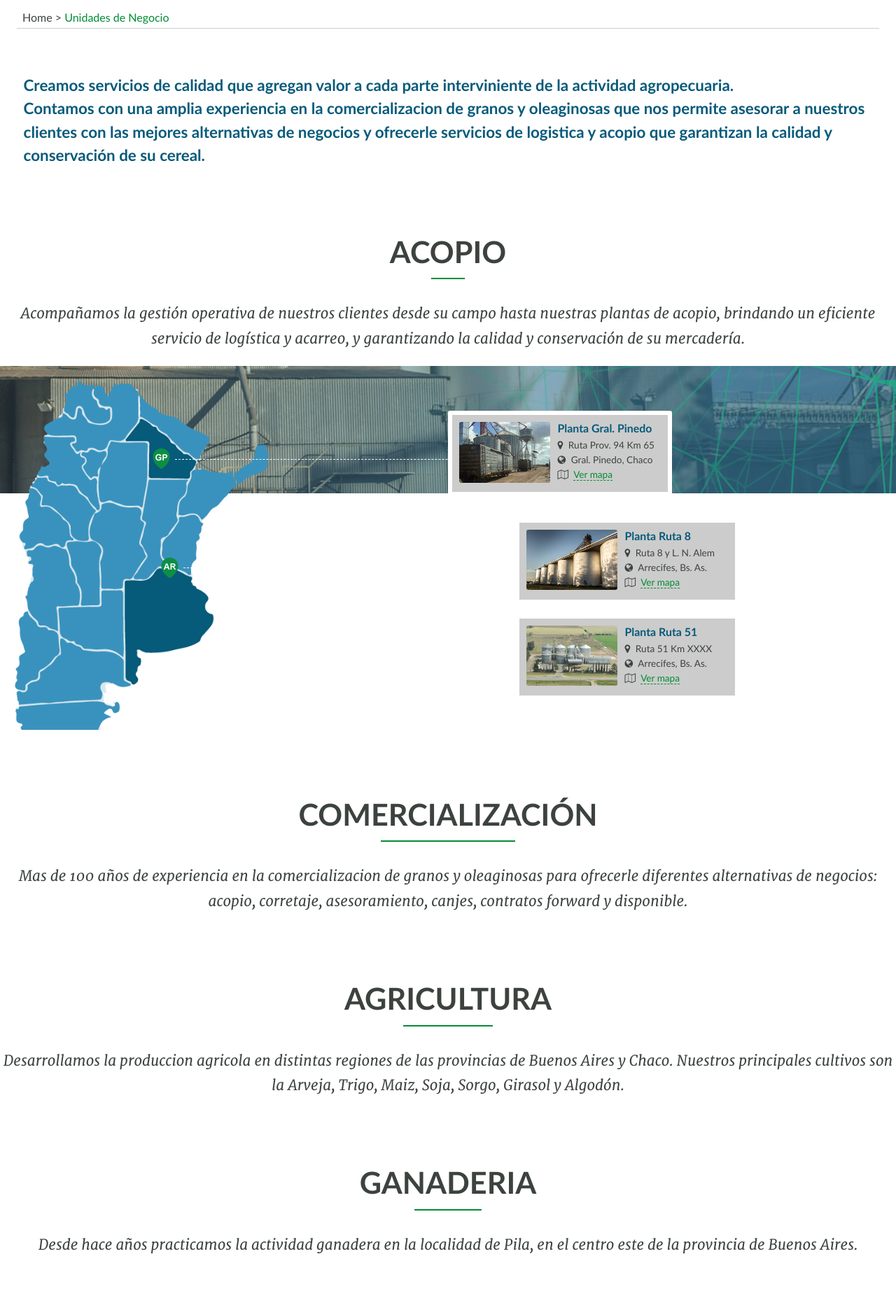
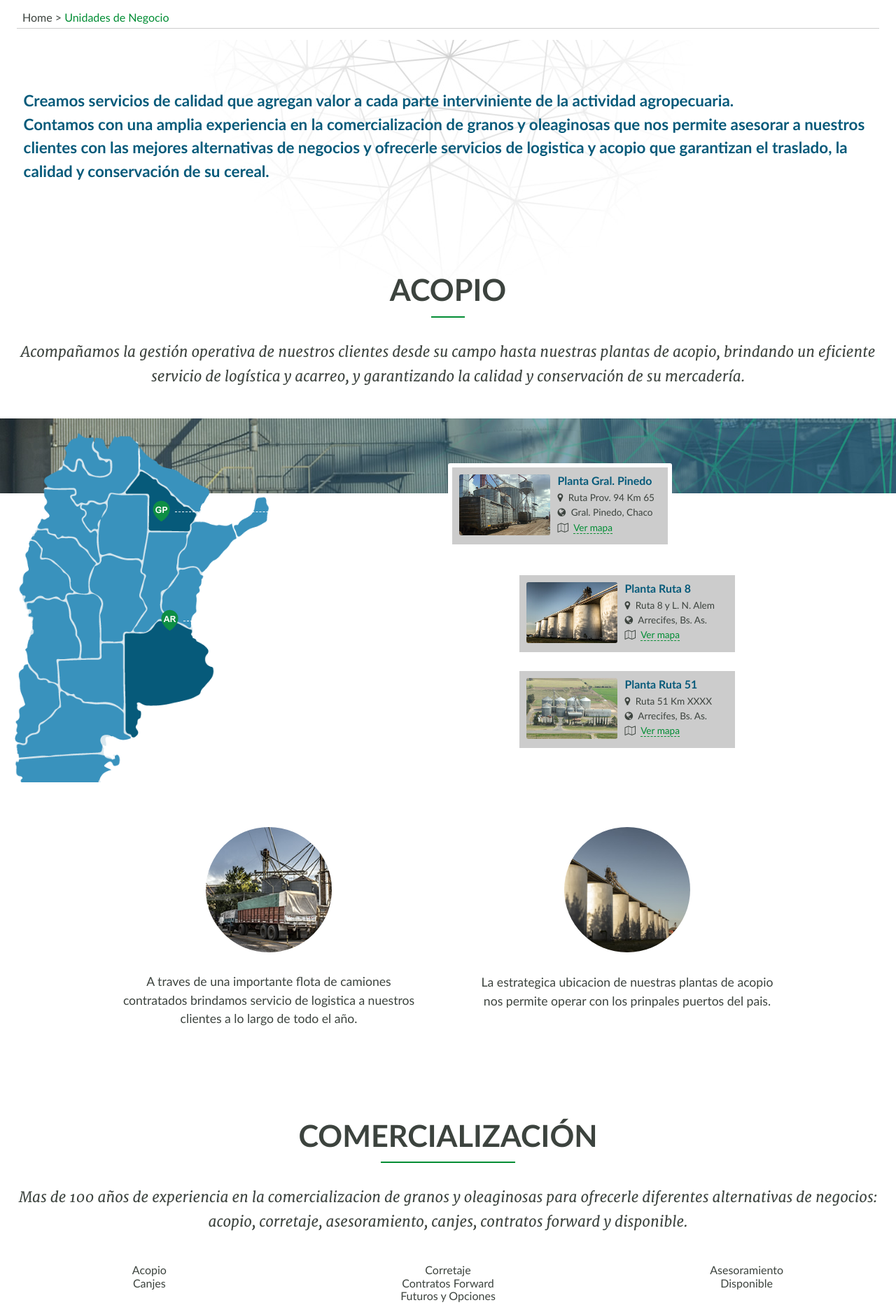
Before and after one commit to luchisds/buratovich, a Django app: template website/templates/units.html in a window 1280 px wide. Shown: the part 95-1960 px from the top of the page at 70% size. Run offline with Django 3.2, Linux system fonts and the light colour scheme; the template is opened without the code that fills it, so the values that code supplies are empty; parts of the project's set-up code (start-up, migrations or seed data) failed here and were passed over; some libraries are stand-ins or nearby versions.

Commit message:
commer unit layout

```diff
--- a/website/static/css/base.styl
+++ b/website/static/css/base.styl
@@ -113,3 +113,9 @@ footer
 #bussines-units
 	.col-2
 		column(1/2, gutter:0)
+	.col-3
+		column(1/3, gutter:0)
+	.acopio
+		.related
+			article
+				column(1/2, gutter:0)
--- a/website/static/css/layout.styl
+++ b/website/static/css/layout.styl
@@ -735,7 +735,8 @@ footer
 /*#### BUSINESS UNITS ###########################################################*/
 
 #bussines-units
-	background url('../img/units/back.jpg') no-repeat fixed top center)
+	background url('../img/units/back.jpg') no-repeat top center
+	// margin-top -1em
 	padding 3em 0
 	text-align center
 	.units-description
@@ -743,20 +744,20 @@ footer
 		font-size 1.4em
 		font-weight 700
 		line-height 1.5em
+		margin 1em 0
 		padding 0 1.5em
 		text-align left
 	.unit
-		// margin-bottom 2em
-		margin-top 6em
-		.image
-			max-height 520px
+		margin-top 8em
+		.main
+			// max-height 520px
+			height 520px
 			overflow hidden
 			position relative
 			.content
 				overflow hidden
 			&::after
 				content ""
-				background url('../img/units/unit_acopio_2.jpg') no-repeat fixed top right
 				opacity .9
 				top 0
 				left 0
@@ -775,7 +776,7 @@ footer
 		.quote
 			font-size 1.3em
 			line-height 1.7em
-			margin-bottom 1em
+			margin-bottom 2em
 		.separator
 			height 2px
 			background-color $baseColor
@@ -786,7 +787,7 @@ footer
 	.acopio
 		.separator
 			width 3em
-		.image
+		.main
 			.map-container
 				padding 1em 0 0 1em
 				position relative
@@ -850,9 +851,25 @@ footer
 						margin-top 15px
 				.gp
 					margin 10% auto auto 0
+			&::after
+				background url('../img/units/unit_acopio.jpg') no-repeat fixed top right
+		.related
+			margin-top 4em
+			padding 0 10%
+			article
+				img
+					border-radius 50%
+					width 35%
+				div
+					font-size 1.1em
+					line-height 1.5em
+					padding 1.5em 2.5em 0 2.5em
 	.commer
 		.separator
 			width 12em
+		.main
+			&::after
+				background url('../img/units/unit_commer.jpg') no-repeat fixed center left
 	.agro
 		.separator
 			width 8em
--- a/website/static/css/styles.css
+++ b/website/static/css/styles.css
@@ -975,6 +975,46 @@ footer .foot:last-child {
 #bussines-units .col-2:last-child {
   margin-right: 0%;
 }
+#bussines-units .col-3 {
+  *zoom: 1;
+  float: left;
+  clear: none;
+  text-align: inherit;
+  width: 33.33333333333333%;
+  margin-left: 0%;
+  margin-right: 0%;
+}
+#bussines-units .col-3:before,
+#bussines-units .col-3:after {
+  content: '';
+  display: table;
+}
+#bussines-units .col-3:after {
+  clear: both;
+}
+#bussines-units .col-3:last-child {
+  margin-right: 0%;
+}
+#bussines-units .acopio .related article {
+  *zoom: 1;
+  float: left;
+  clear: none;
+  text-align: inherit;
+  width: 50%;
+  margin-left: 0%;
+  margin-right: 0%;
+}
+#bussines-units .acopio .related article:before,
+#bussines-units .acopio .related article:after {
+  content: '';
+  display: table;
+}
+#bussines-units .acopio .related article:after {
+  clear: both;
+}
+#bussines-units .acopio .related article:last-child {
+  margin-right: 0%;
+}
 header {
   overflow: hidden;
   padding: 1em 0;
@@ -1880,6 +1920,7 @@ footer .tax:not(.tax) span:hover .work {
   border-radius: 3px 0 0 3px;
 }
 #bussines-units {
+  background: url("../img/units/back.jpg") no-repeat top center;
   padding: 3em 0;
   text-align: center;
 }
@@ -1888,23 +1929,23 @@ footer .tax:not(.tax) span:hover .work {
   font-size: 1.4em;
   font-weight: 700;
   line-height: 1.5em;
+  margin: 1em 0;
   padding: 0 1.5em;
   text-align: left;
 }
 #bussines-units .unit {
-  margin-top: 6em;
-}
-#bussines-units .unit .image {
-  max-height: 520px;
+  margin-top: 8em;
+}
+#bussines-units .unit .main {
+  height: 520px;
   overflow: hidden;
   position: relative;
 }
-#bussines-units .unit .image .content {
+#bussines-units .unit .main .content {
   overflow: hidden;
 }
-#bussines-units .unit .image::after {
+#bussines-units .unit .main::after {
   content: "";
-  background: url("../img/units/unit_acopio_2.jpg") no-repeat fixed top right;
   opacity: 0.9;
   top: 0;
   left: 0;
@@ -1926,7 +1967,7 @@ footer .tax:not(.tax) span:hover .work {
 #bussines-units .unit .quote {
   font-size: 1.3em;
   line-height: 1.7em;
-  margin-bottom: 1em;
+  margin-bottom: 2em;
 }
 #bussines-units .unit .separator {
   height: 2px;
@@ -1940,91 +1981,110 @@ footer .tax:not(.tax) span:hover .work {
 #bussines-units .acopio .separator {
   width: 3em;
 }
-#bussines-units .acopio .image .map-container {
+#bussines-units .acopio .main .map-container {
   padding: 1em 0 0 1em;
   position: relative;
   text-align: left;
 }
-#bussines-units .acopio .image .map-container .map {
+#bussines-units .acopio .main .map-container .map {
   width: 60%;
   z-index: 1;
 }
-#bussines-units .acopio .image .map-container .marker,
-#bussines-units .acopio .image .map-container .line {
+#bussines-units .acopio .main .map-container .marker,
+#bussines-units .acopio .main .map-container .line {
   position: absolute;
   z-index: 2;
 }
-#bussines-units .acopio .image .map-container .gp {
+#bussines-units .acopio .main .map-container .gp {
   left: 34%;
   top: 15%;
 }
-#bussines-units .acopio .image .map-container .ar {
+#bussines-units .acopio .main .map-container .ar {
   left: 36%;
   top: 35%;
 }
-#bussines-units .acopio .image .map-container .gp-line {
+#bussines-units .acopio .main .map-container .gp-line {
   left: 39%;
   top: 17%;
 }
-#bussines-units .acopio .image .map-container .ar-line {
+#bussines-units .acopio .main .map-container .ar-line {
   left: 41%;
   top: 37%;
 }
-#bussines-units .acopio .image .location {
+#bussines-units .acopio .main .location {
   overflow: hidden;
   position: relative;
 }
-#bussines-units .acopio .image .location .plant {
+#bussines-units .acopio .main .location .plant {
   position: relative;
   text-align: left;
   width: 320px;
   z-index: 3;
 }
-#bussines-units .acopio .image .location .plant .detail {
+#bussines-units .acopio .main .location .plant .detail {
   background-color: #ccc;
   border: 6px solid #fff;
   border-radius: 3px;
   padding: 10px;
 }
-#bussines-units .acopio .image .location .plant .detail img {
+#bussines-units .acopio .main .location .plant .detail img {
   border-radius: 3px;
   display: inline-block;
   width: 45%;
 }
-#bussines-units .acopio .image .location .plant .detail div {
+#bussines-units .acopio .main .location .plant .detail div {
   display: inline-block;
   font-size: 0.85em;
   margin-left: 0.5em;
   vertical-align: top;
 }
-#bussines-units .acopio .image .location .plant .detail div h3 {
+#bussines-units .acopio .main .location .plant .detail div h3 {
   color: #065a7a;
   margin-bottom: 0.5em;
 }
-#bussines-units .acopio .image .location .plant .detail div p {
+#bussines-units .acopio .main .location .plant .detail div p {
   margin: 0.4em 0;
 }
-#bussines-units .acopio .image .location .plant .detail div p a {
+#bussines-units .acopio .main .location .plant .detail div p a {
   border-bottom: 1px dashed #018d34;
   color: #018d34;
 }
-#bussines-units .acopio .image .location .plant .detail div p i {
+#bussines-units .acopio .main .location .plant .detail div p i {
   margin-right: 0.3em;
 }
-#bussines-units .acopio .image .location .plant .line-v {
+#bussines-units .acopio .main .location .plant .line-v {
   height: 15px;
 }
-#bussines-units .acopio .image .location .ar {
+#bussines-units .acopio .main .location .ar {
   margin: 5% auto auto 15%;
 }
-#bussines-units .acopio .image .location .ar .detail:nth-child(2) {
+#bussines-units .acopio .main .location .ar .detail:nth-child(2) {
   margin-top: 15px;
 }
-#bussines-units .acopio .image .location .gp {
+#bussines-units .acopio .main .location .gp {
   margin: 10% auto auto 0;
+}
+#bussines-units .acopio .main::after {
+  background: url("../img/units/unit_acopio.jpg") no-repeat fixed top right;
+}
+#bussines-units .acopio .related {
+  margin-top: 4em;
+  padding: 0 10%;
+}
+#bussines-units .acopio .related article img {
+  border-radius: 50%;
+  width: 35%;
+}
+#bussines-units .acopio .related article div {
+  font-size: 1.1em;
+  line-height: 1.5em;
+  padding: 1.5em 2.5em 0 2.5em;
 }
 #bussines-units .commer .separator {
   width: 12em;
+}
+#bussines-units .commer .main::after {
+  background: url("../img/units/unit_commer.jpg") no-repeat fixed center left;
 }
 #bussines-units .agro .separator {
   width: 8em;
--- a/website/templates/units.html
+++ b/website/templates/units.html
@@ -21,13 +21,13 @@
 <section id="bussines-units">
 	<article class="units-description">
 		<p>Creamos servicios de calidad que agregan valor a cada parte interviniente de la actividad agropecuaria.</p>
-		<p>Contamos con una amplia experiencia en la comercializacion de granos y oleaginosas que nos permite asesorar a nuestros clientes con las mejores alternativas de negocios y ofrecerle servicios de logistica y acopio que garantizan la calidad y conservación de su cereal.</p>
+		<p>Contamos con una amplia experiencia en la comercializacion de granos y oleaginosas que nos permite asesorar a nuestros clientes con las mejores alternativas de negocios y ofrecerle servicios de logistica y acopio que garantizan el traslado, la calidad y conservación de su cereal.</p>
 	</article>
 	<article class="unit acopio">
 		<h2 class="unit-title">ACOPIO</h2>
 		<div class="separator"></div>
 		<p class="quote maxwidth">Acompañamos la gestión operativa de nuestros clientes desde su campo hasta nuestras plantas de acopio, brindando un eficiente servicio de logística y acarreo, y garantizando la calidad y conservación de su mercadería.</p>
-		<div class="image">
+		<div class="main">
 			<div class="content">
 				<div class="map-container col-2">
 					<div class="line gp-line"></div>
@@ -69,16 +69,49 @@
 							</div>
 						</div>
 					</div>
-					<!--<div style="clear:both;"></div>-->
 				</div>
-				<!--<div style="clear:both;"></div>-->
 			</div>
+		</div>
+		<div class="related">
+			<article>
+				<img src="{% static "img/units/logistic.jpg" %}" alt="">
+				<div>
+					<p>A traves de una importante flota de camiones contratados brindamos servicio de logistica a nuestros clientes a lo largo de todo el año.</p>
+				</div>
+			</article>
+			<article>
+				<img src="{% static "img/units/plants.jpg" %}" alt="">
+				<div>
+					<p>La estrategica ubicacion de nuestras plantas de acopio nos permite operar con los prinpales puertos del pais.</p>
+				</div>
+			</article>
+			<div style="clear:both;"></div>
 		</div>
 	</article>
 	<article class="unit commer">
 		<h2 class="unit-title">COMERCIALIZACIÓN</h2>
 		<div class="separator"></div>
 		<p class="quote maxwidth">Mas de 100 años de experiencia en la comercializacion de granos y oleaginosas para ofrecerle diferentes alternativas de negocios: acopio, corretaje, asesoramiento, canjes, contratos forward y disponible.</p>
+		<div class="main">
+			<div class="content">
+				<div>
+					<p class="col-3">Acopio</p>
+					<p class="col-3">Corretaje</p>
+					<p class="col-3">Asesoramiento</p>
+				</div>
+				<div>
+					<p class="col-3">Canjes</p>
+					<p class="col-3">Contratos Forward</p>
+					<p class="col-3">Disponible</p>
+				</div>
+				<div>
+					<p>Futuros y Opciones</p>
+				</div>
+			</div>
+		</div>
+		<div class="related">
+
+		</div>
 	</article>
 	<article class="unit agro">
 		<h2 class="unit-title">AGRICULTURA</h2>
```
Also changed, not shown: website/static/img/units/back.jpg, website/static/img/units/logistic.jpg (added), website/static/img/units/plants.jpg (added), website/static/img/units/unit_acopio.jpg, website/static/img/units/unit_acopio_2.jpg (deleted), website/static/img/units/unit_commer.jpg (added).
